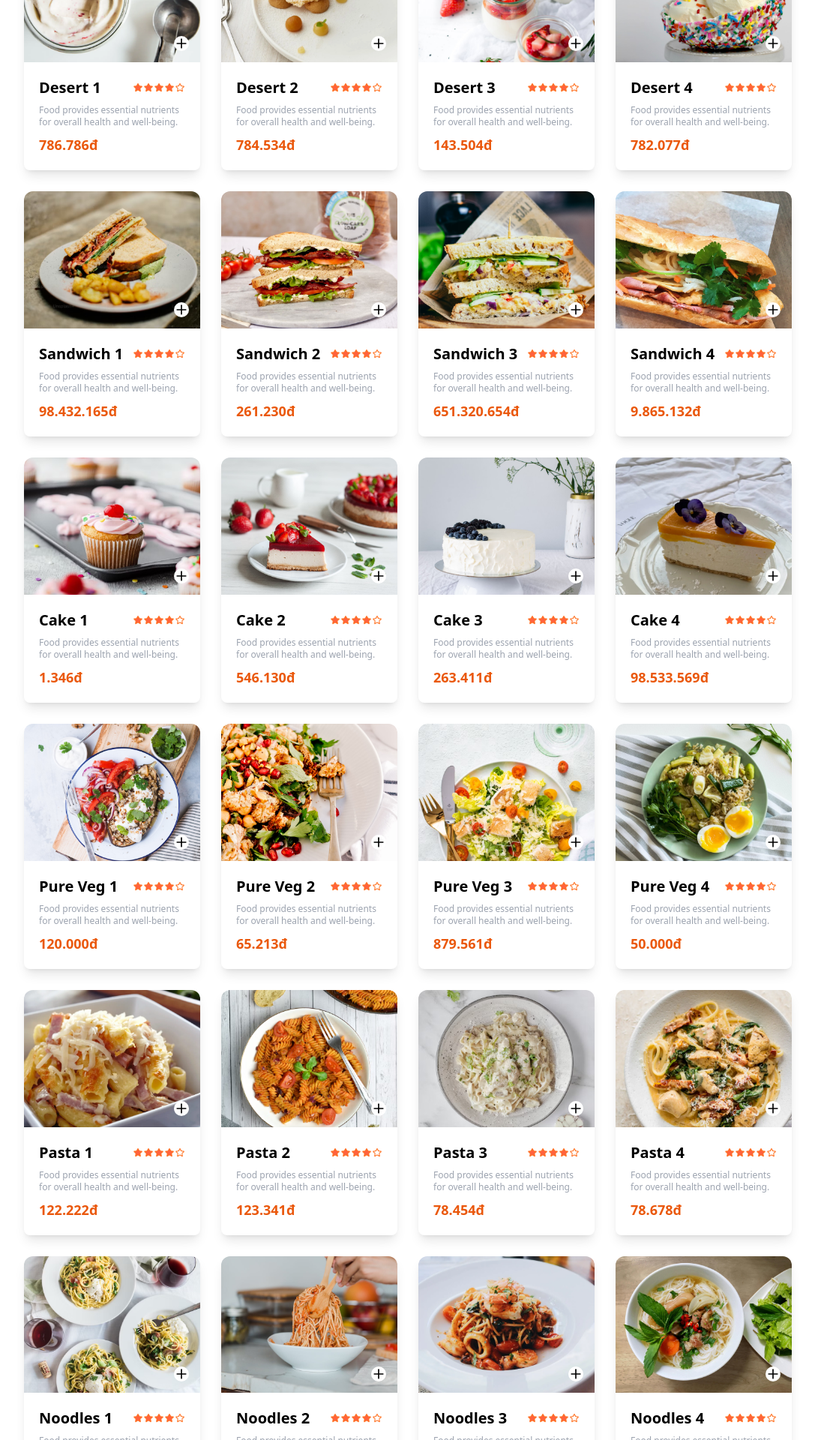
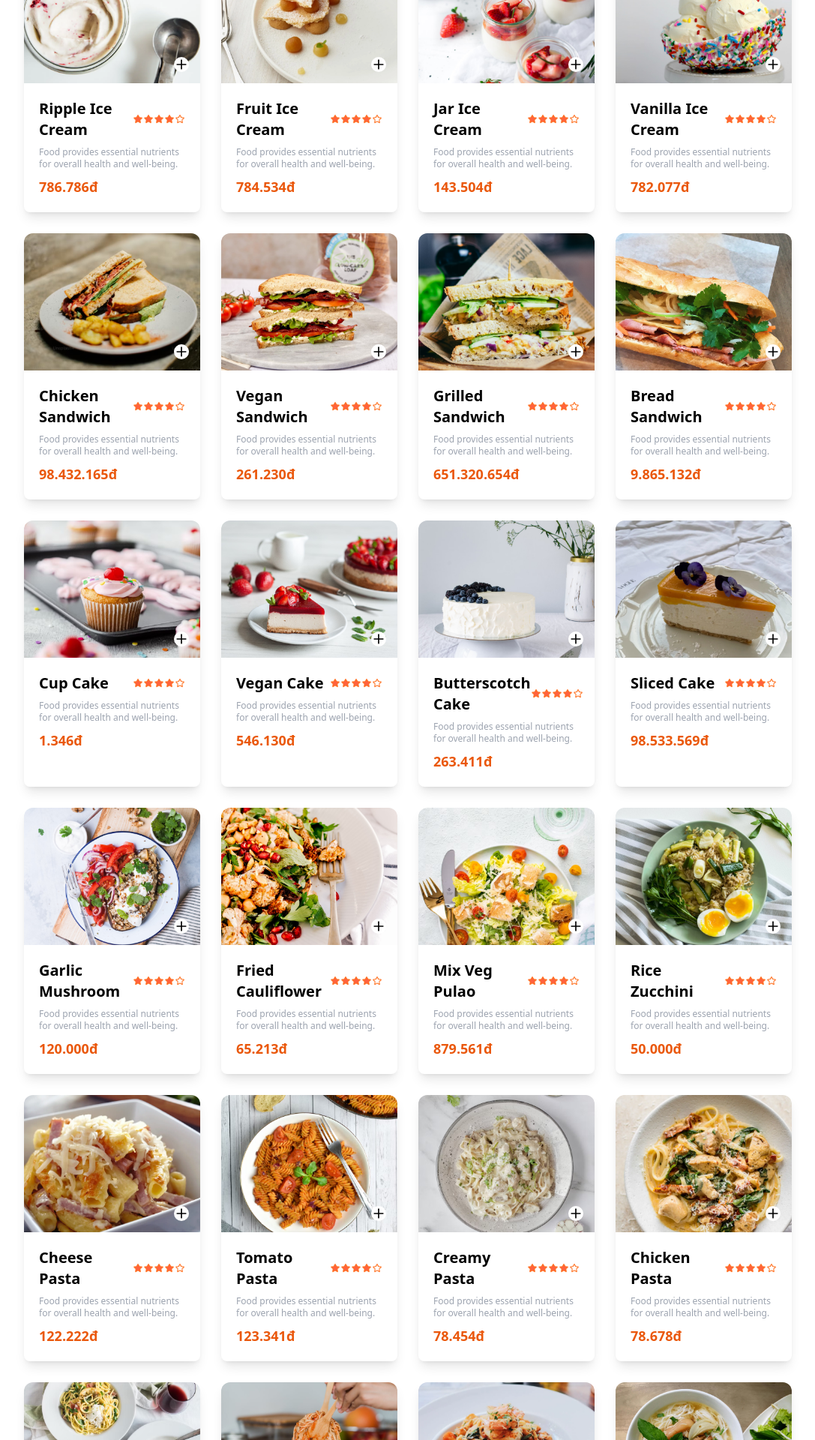
Before and after one commit to TheCoTam/food-del, a React (Vite) app in the folder client/: page / in a window 1280 px wide. Shown: the part 1820-3740 px from the top of the page at 75% size, without its empty margins (96-1183 px from the left). Built offline with nearby package versions, Linux system fonts and the light colour scheme.

Commit message:
thêm phần chân trang web

```diff
--- a/client/src/App.jsx
+++ b/client/src/App.jsx
@@ -4,6 +4,7 @@ import Navbar from "@/components/navbar";
 import Home from "@/pages/Home/home";
 import Cart from "@/pages/Cart/cart";
 import PlaceOrder from "@/pages/PlaceOrder/place-order";
+import Footer from "@/components/footer";
 
 const App = () => {
   return (
@@ -16,6 +17,7 @@ const App = () => {
           <Route path="/order" element={<PlaceOrder />} />
         </Routes>
       </div>
+      <Footer />
     </BrowserRouter>
   );
 };
--- a/client/src/components/food-display.jsx
+++ b/client/src/components/food-display.jsx
@@ -14,10 +14,11 @@ const FoodDisplay = ({ category }) => {
   }
 
   return (
-    <div className="mt-[30px]">
+    <div className="my-[30px]">
       <h2 className="text-2xl font-bold">Top dishes near you</h2>
       <div className="grid grid-cols-4 mt-[30px] gap-7">
         {food_list.map((food, index) => {
+          if (category === "All" || category === food.category) {
             return (
               <FoodItem
                 key={index}
@@ -28,6 +29,7 @@ const FoodDisplay = ({ category }) => {
                 image={food.image}
               />
             );
+          }
         })}
       </div>
     </div>
--- /dev/null
+++ b/client/src/components/footer.jsx
@@ -0,0 +1,53 @@
+import { assets } from "@/assets";
+import {
+  Facebook,
+  Linkedin,
+  Twitter,
+  PhoneOutgoing,
+  Phone,
+  AtSign,
+} from "lucide-react";
+
+const Footer = () => {
+  return (
+    <div className="flex flex-col gap-5 items-center bg-gray-700 pt-[80px] pb-5 text-white px-[8vw]">
+      <div className="w-full grid grid-cols-4 gap-[30px]">
+        <div className="flex flex-col gap-5 col-span-2">
+          <img src={assets.logo} alt="logo" className="w-[30%]" />
+          <p>Hello from footer</p>
+          <div className="flex items-center gap-5">
+            <Facebook />
+            <Twitter />
+            <Linkedin />
+          </div>
+        </div>
+        <div className="flex flex-col gap-5">
+          <h2>COMPANY</h2>
+          <ul className="space-y-2">
+            <li>Home</li>
+            <li>About Us</li>
+            <li>Delivery</li>
+            <li>Privacy policy</li>
+          </ul>
+        </div>
+        <div className="flex flex-col gap-5">
+          <h2>GET IN TOUCH</h2>
+          <ul>
+            <li className="flex items-center gap-2">
+              <PhoneOutgoing className="w-4 h-4" />
+              <p>0972782236</p>
+            </li>
+            <li className="flex items-center gap-2">
+              <AtSign className="w-4 h-4" />
+              <p>hoangnguyenanhtuyen@gmail.com</p>
+            </li>
+          </ul>
+        </div>
+      </div>
+      <hr className="bg-gray-500 h-[2px] w-full" />
+      <p>Copyright 2024 TheCoTam - All Right Reserved.</p>
+    </div>
+  );
+};
+
+export default Footer;
--- a/client/src/data/food-list.js
+++ b/client/src/data/food-list.js
@@ -70,7 +70,7 @@ export const food_list = [
   },
   {
     _id: 5,
-    name: "Roll 1",
+    name: "Lasagna Rolls",
     image: food_5,
     price: 122222,
     description:
@@ -79,7 +79,7 @@ export const food_list = [
   },
   {
     _id: 6,
-    name: "Roll 2",
+    name: "Peri Peri Rolls",
     image: food_6,
     price: 123341,
     description:
@@ -88,7 +88,7 @@ export const food_list = [
   },
   {
     _id: 7,
-    name: "Roll 3",
+    name: "Chicken Rolls",
     image: food_7,
     price: 78454,
     description:
@@ -97,7 +97,7 @@ export const food_list = [
   },
   {
     _id: 8,
-    name: "Roll 4",
+    name: "Veg Rolls",
     image: food_8,
     price: 78678,
     description:
@@ -106,7 +106,7 @@ export const food_list = [
   },
   {
     _id: 9,
-    name: "Desert 1",
+    name: "Ripple Ice Cream",
     image: food_9,
     price: 786786,
     description:
@@ -115,7 +115,7 @@ export const food_list = [
   },
   {
     _id: 10,
-    name: "Desert 2",
+    name: "Fruit Ice Cream",
     image: food_10,
     price: 784534,
     description:
@@ -124,7 +124,7 @@ export const food_list = [
   },
   {
     _id: 11,
-    name: "Desert 3",
+    name: "Jar Ice Cream",
     image: food_11,
     price: 143504,
     description:
@@ -133,7 +133,7 @@ export const food_list = [
   },
   {
     _id: 12,
-    name: "Desert 4",
+    name: "Vanilla Ice Cream",
     image: food_12,
     price: 782077,
     description:
@@ -142,7 +142,7 @@ export const food_list = [
   },
   {
     _id: 13,
-    name: "Sandwich 1",
+    name: "Chicken Sandwich",
     image: food_13,
     price: 98432165,
     description:
@@ -151,7 +151,7 @@ export const food_list = [
   },
   {
     _id: 14,
-    name: "Sandwich 2",
+    name: "Vegan Sandwich",
     image: food_14,
     price: 261230,
     description:
@@ -160,7 +160,7 @@ export const food_list = [
   },
   {
     _id: 15,
-    name: "Sandwich 3",
+    name: "Grilled Sandwich",
     image: food_15,
     price: 651320654,
     description:
@@ -169,7 +169,7 @@ export const food_list = [
   },
   {
     _id: 16,
-    name: "Sandwich 4",
+    name: "Bread Sandwich",
     image: food_16,
     price: 9865132,
     description:
@@ -178,7 +178,7 @@ export const food_list = [
   },
   {
     _id: 17,
-    name: "Cake 1",
+    name: "Cup Cake",
     image: food_17,
     price: 1346,
     description:
@@ -187,7 +187,7 @@ export const food_list = [
   },
   {
     _id: 18,
-    name: "Cake 2",
+    name: "Vegan Cake",
     image: food_18,
     price: 546130,
     description:
@@ -196,7 +196,7 @@ export const food_list = [
   },
   {
     _id: 19,
-    name: "Cake 3",
+    name: "Butterscotch Cake",
     image: food_19,
     price: 263411,
     description:
@@ -205,7 +205,7 @@ export const food_list = [
   },
   {
     _id: 20,
-    name: "Cake 4",
+    name: "Sliced Cake",
     image: food_20,
     price: 98533569,
     description:
@@ -214,7 +214,7 @@ export const food_list = [
   },
   {
     _id: 21,
-    name: "Pure Veg 1",
+    name: "Garlic Mushroom",
     image: food_21,
     price: 120000,
     description:
@@ -223,7 +223,7 @@ export const food_list = [
   },
   {
     _id: 22,
-    name: "Pure Veg 2",
+    name: "Fried Cauliflower",
     image: food_22,
     price: 65213,
     description:
@@ -232,7 +232,7 @@ export const food_list = [
   },
   {
     _id: 23,
-    name: "Pure Veg 3",
+    name: "Mix Veg Pulao",
     image: food_23,
     price: 879561,
     description:
@@ -241,7 +241,7 @@ export const food_list = [
   },
   {
     _id: 24,
-    name: "Pure Veg 4",
+    name: "Rice Zucchini",
     image: food_24,
     price: 50000,
     description:
@@ -250,7 +250,7 @@ export const food_list = [
   },
   {
     _id: 25,
-    name: "Pasta 1",
+    name: "Cheese Pasta",
     image: food_25,
     price: 122222,
     description:
@@ -259,7 +259,7 @@ export const food_list = [
   },
   {
     _id: 26,
-    name: "Pasta 2",
+    name: "Tomato Pasta",
     image: food_26,
     price: 123341,
     description:
@@ -268,7 +268,7 @@ export const food_list = [
   },
   {
     _id: 27,
-    name: "Pasta 3",
+    name: "Creamy Pasta",
     image: food_27,
     price: 78454,
     description:
@@ -277,7 +277,7 @@ export const food_list = [
   },
   {
     _id: 28,
-    name: "Pasta 4",
+    name: "Chicken Pasta",
     image: food_28,
     price: 78678,
     description:
@@ -286,7 +286,7 @@ export const food_list = [
   },
   {
     _id: 29,
-    name: "Noodles 1",
+    name: "Butter Noodles",
     image: food_29,
     price: 786786,
     description:
@@ -295,7 +295,7 @@ export const food_list = [
   },
   {
     _id: 30,
-    name: "Noodles 2",
+    name: "Veg Noodles",
     image: food_30,
     price: 784534,
     description:
@@ -304,7 +304,7 @@ export const food_list = [
   },
   {
     _id: 31,
-    name: "Noodles 3",
+    name: "Somen Noodles",
     image: food_31,
     price: 143504,
     description:
@@ -313,7 +313,7 @@ export const food_list = [
   },
   {
     _id: 32,
-    name: "Noodles 4",
+    name: "Cooked Noodles",
     image: food_32,
     price: 782077,
     description:
```
Lines whose indentation alone changed are shown as unchanged.
